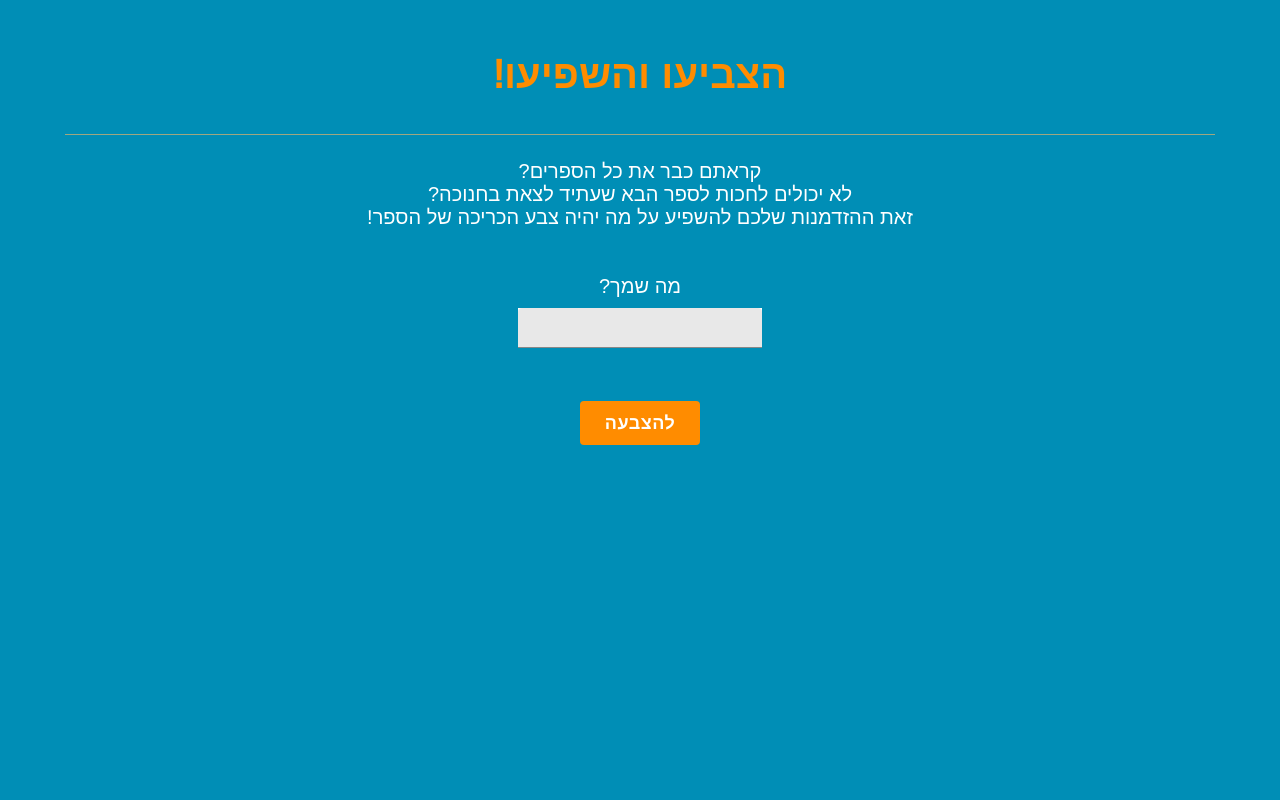
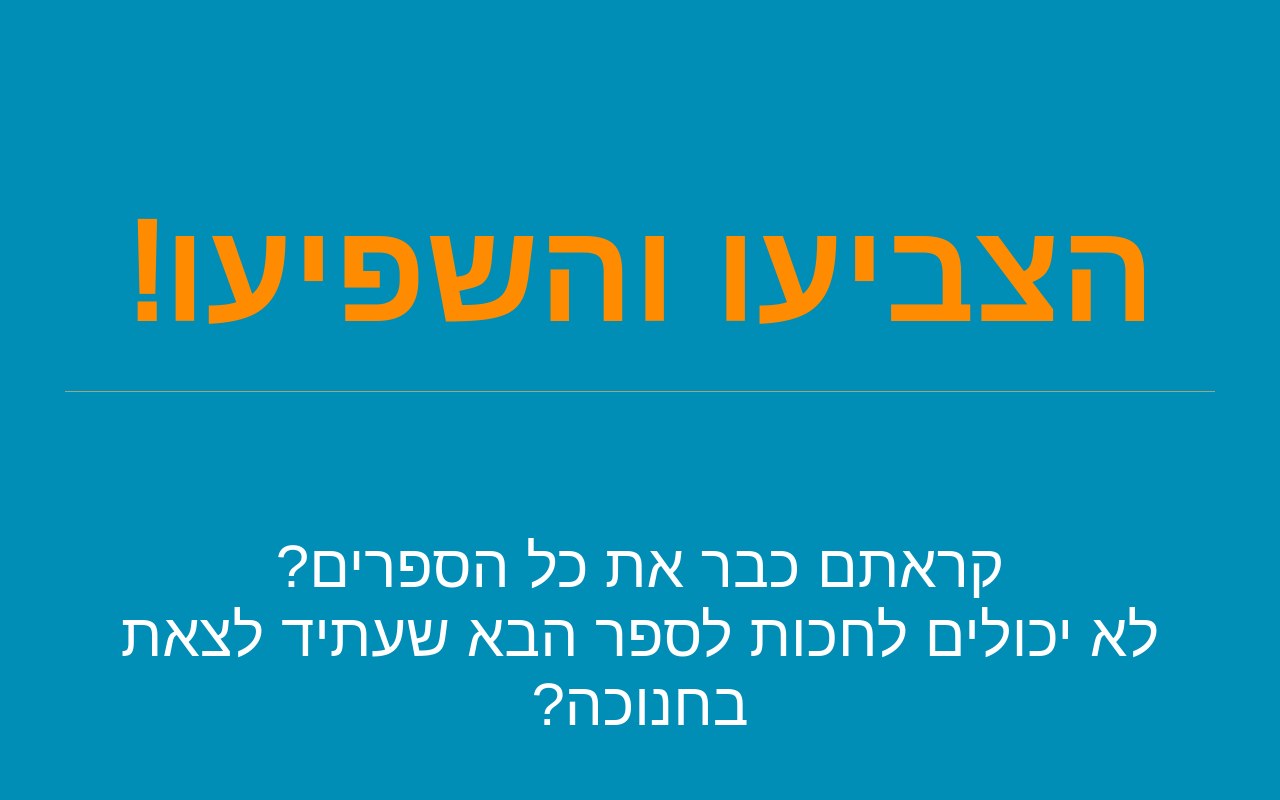
Before and after one commit to Josephasafg/proposal-site, a React (Create React App) app: page /#/survey/welcome-page in a window 1280 px wide. Shown: the top 800 px of the page. Built offline with nearby package versions, Linux system fonts and the light colour scheme.

Commit message:
Commented out text box

```diff
--- a/src/pages/survey/welcome-page/welcome-page.css
+++ b/src/pages/survey/welcome-page/welcome-page.css
@@ -6,7 +6,8 @@
 }
 
 .first-header {
-    font-size: 40px;
+    margin-top: 140px;
+    font-size: 140px;
     color: #FF8C00;
     padding: 12px;
     font-weight: bold;
@@ -21,5 +22,10 @@
 }
 
 .paragraph {
-    font-size: 20px;
+    margin-top: 140px;
+    font-size: 60px;
 }
+
+.vote-text {
+    margin-bottom: 20px;
+}
--- a/src/pages/survey/welcome-page/welcome-page.tsx
+++ b/src/pages/survey/welcome-page/welcome-page.tsx
@@ -1,6 +1,6 @@
 import React, {useEffect, useState} from "react";
 import "./welcome-page.css";
-import {Button, Divider, TextField,} from "@material-ui/core";
+import {Button, Divider,} from "@material-ui/core";
 import {createStyles, makeStyles, Theme} from "@material-ui/core/styles";
 import {VOTE_PATH} from "../../../survey/API/url-paths";
 import {useNavigate} from "react-router-dom";
@@ -21,34 +21,41 @@ const useButtonStyles = makeStyles((_: Theme) =>
         root: {
             backgroundColor: "#FF8C00",
             color: "white",
-            width: 120,
-            fontSize: 18,
+            width: 250,
+            height: 70,
+            fontSize: 40,
             fontWeight: "bold",
-            marginTop: "20px"
+            marginTop: "90px",
+
+            '&:hover': {
+                // opacity: 1
+            }
         },
+
+
 
     }),
 );
 
 
-const useTextboxStyles = makeStyles((_: Theme) =>
-    createStyles({
-        root: {
-            backgroundColor: "rgb(255, 255, 255)",
-            margin: "10px 10px",
-            '& .MuiFilledInput-root': {
-                height: "40px"
-            }
-        },
-
-    }),
-);
+// const useTextboxStyles = makeStyles((_: Theme) =>
+//     createStyles({
+//         root: {
+//             backgroundColor: "rgb(255, 255, 255)",
+//             margin: "10px 10px",
+//             '& .MuiOutlinedInput-root': {
+//                 width: "400px",
+//             }
+//         },
+//
+//     }),
+// );
 
 
 export const WelcomePage: React.FC = () => {
     const dividerStyle = useDividerStyles();
     const buttonStyle = useButtonStyles();
-    const textboxStyle = useTextboxStyles();
+    // const textboxStyle = useTextboxStyles();
     const [toVote, setToVote] = useState(false);
     const history = useNavigate();
 
@@ -73,17 +80,18 @@ export const WelcomePage: React.FC = () => {
                         <br/>
                         לא יכולים לחכות לספר הבא שעתיד לצאת בחנוכה?
                         <br/>
-                        זאת ההזדמנות שלכם להשפיע על מה יהיה צבע הכריכה של הספר!
+                        <br/>
+                        זאת ההזדמנות שלכם להשפיע על צבע הכריכה של הספר!
                         <br/>
                     </div>
 
                     <br/>
                     <br/>
-                    <div>
-                        מה שמך?
-                        <br/>
-                        <TextField className={textboxStyle.root} id="filled-basic" variant="filled"/>
-                    </div>
+                    {/*<div className={"vote-text"}>*/}
+                    {/*    מה שמך?*/}
+                    {/*    <br/>*/}
+                    {/*</div>*/}
+                        {/*<TextField className={textboxStyle.root} variant="outlined" />*/}
 
                     <br/>
                 </div>
```
